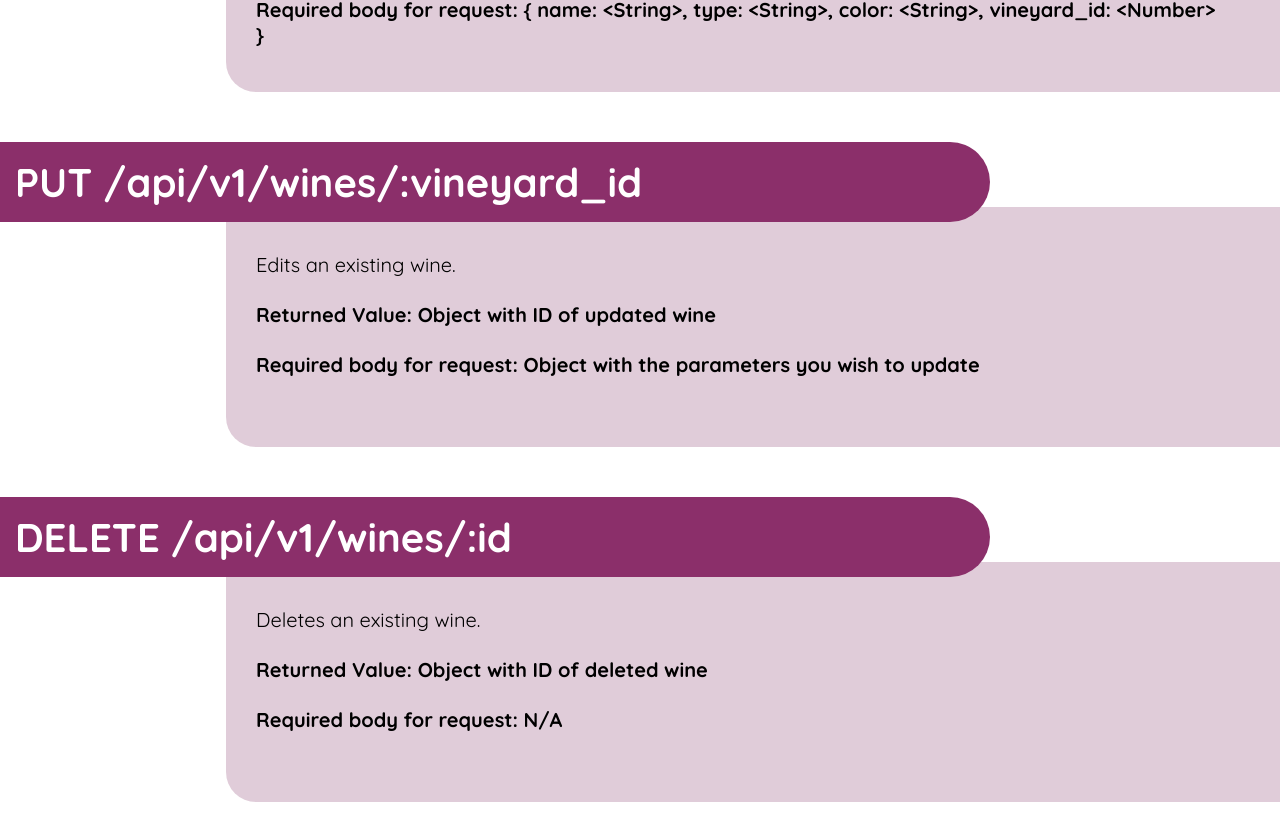
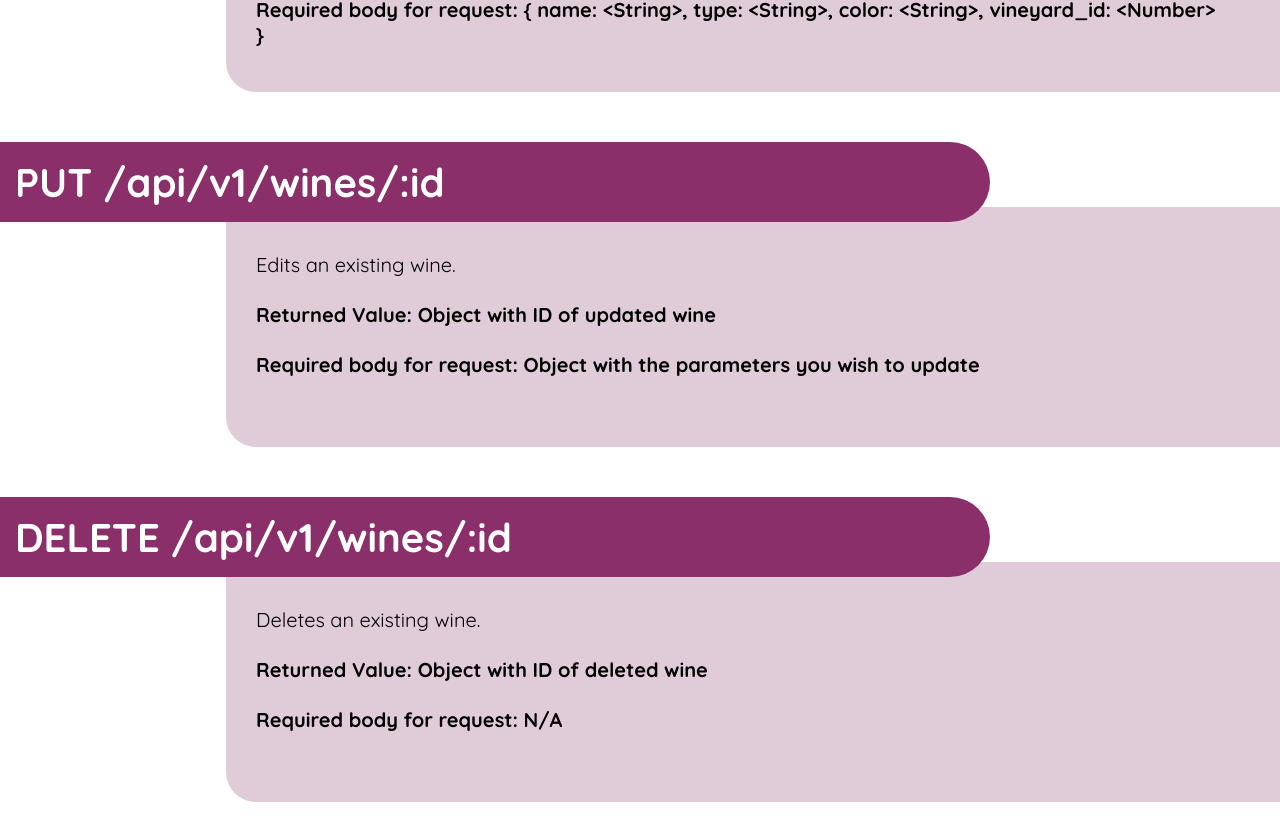
Before and after one commit to jarushford/nc-wines, a React (Create React App) app: page / in a window 1280 px wide. Shown: the part 4932-5772 px from the top of the page. Built offline with nearby package versions, Linux system fonts and the light colour scheme.

Commit message:
Update endpoint

```diff
--- a/src/APIList/APIList.js
+++ b/src/APIList/APIList.js
@@ -74,7 +74,7 @@ export default function APIList() {
       />
       <Endpoint
         method="PUT"
-        title="/api/v1/wines/:vineyard_id"
+        title="/api/v1/wines/:id"
         description="Edits an existing wine."
         returned="Object with ID of updated wine"
         required="Object with the parameters you wish to update"
```
